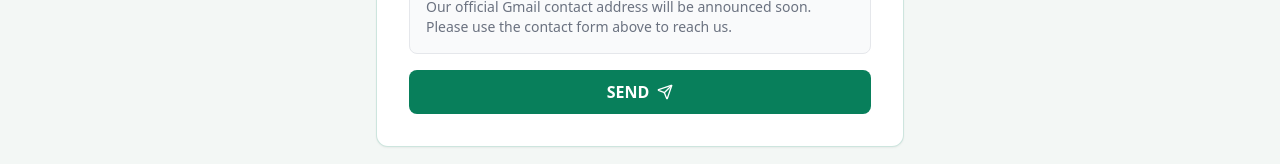
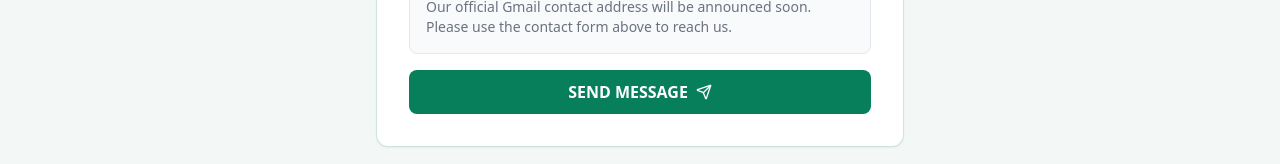
Before and after one commit to eyobyinesu77-dot/AgroConnect-Ethiopia-Production, a React (Vite) app in the folder client/: page /contact in a window 1280 px wide. Shown: the part 698-862 px from the top of the page. Built offline with nearby package versions, Linux system fonts and the light colour scheme; no server answers.

Commit message:
Set contact form button label to Send Message

```diff
--- a/client/src/pages/public/Contact.jsx
+++ b/client/src/pages/public/Contact.jsx
@@ -162,7 +162,7 @@ export default function Contact() {
             disabled={isSubmitting}
             className="w-full inline-flex items-center justify-center gap-2 bg-[#087F5B] hover:bg-[#066647] disabled:opacity-60 text-white font-semibold py-2.5 rounded-lg transition-colors"
           >
-            {isSubmitting ? (t('contact_sending') || 'Sending...') : <>{(t('contact_send') || 'SEND MESSAGE').toUpperCase()} <Send className="h-4 w-4" /></>}
+            {isSubmitting ? (t('contact_sending') || 'Sending...') : <>SEND MESSAGE <Send className="h-4 w-4" /></>}
           </button>
         </form>
       </div>
```
